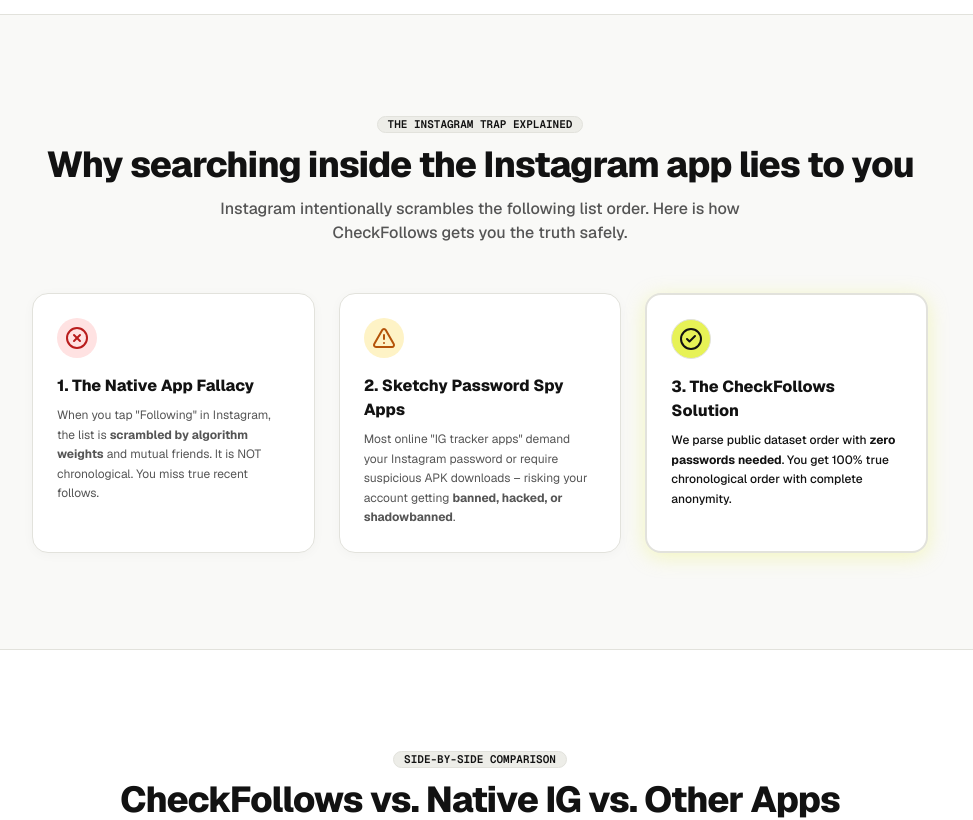
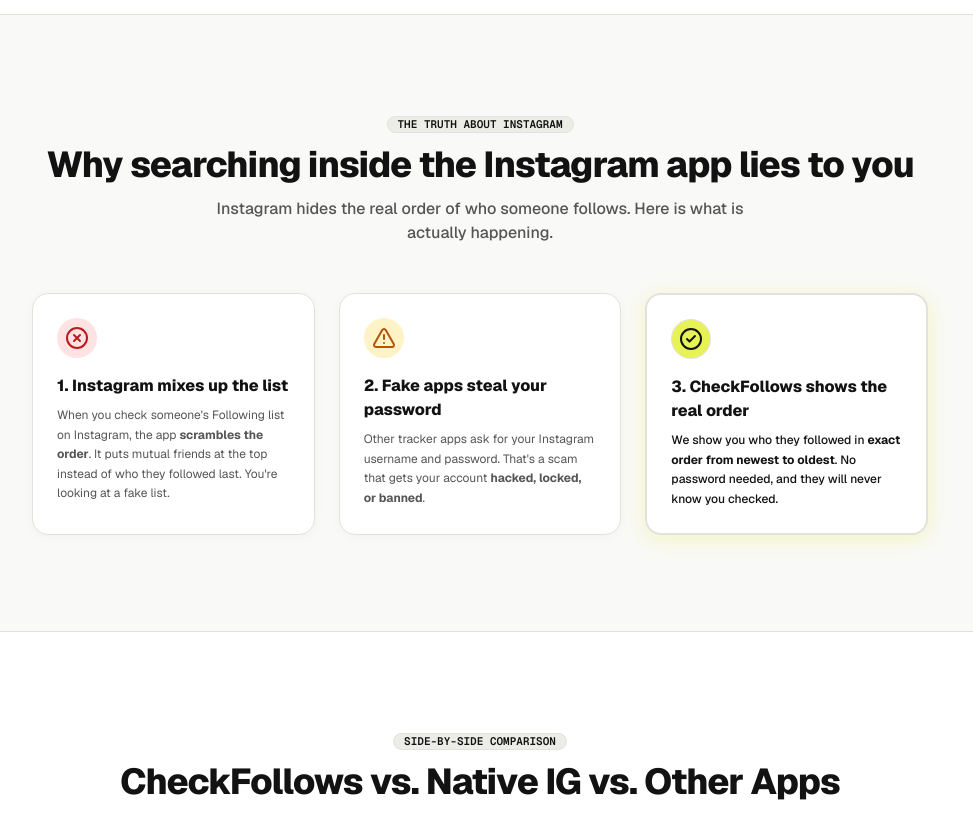
Before and after one commit to BhavyeKhetan/checkfollows, a Next.js app: page / in a window 1280 px wide. Shown: the part 866-1686 px from the top of the page, without its empty margins (160-1133 px from the left). Built offline with nearby package versions, Linux system fonts and the light colour scheme.

Commit message:
Remove price numbers from landing page buttons/cards and simplify copy in truth section

```diff
--- a/src/app/page.tsx
+++ b/src/app/page.tsx
@@ -149,7 +149,7 @@
   },
   {
     q: "How much does it cost?",
-    a: "CheckFollows is $12.99/week. You can search, preview results, and then subscribe to unlock the full list, followers, and change tracking.",
+    a: "Search and preview profile results for free. You only unlock when you want full access to all recent activity, follower lists, and automatic change alerts.",
   },
   {
     q: "Can I cancel anytime?",
@@ -378,7 +378,7 @@
                     router.push("/api/stripe/checkout");
                   }}
                 >
-                  Unlock for $12.99/week
+                  Unlock full list
                 </Button>
               </div>
             </div>
@@ -812,13 +812,13 @@
             className="text-center mb-12"
           >
             <Badge variant="mono" size="sm" className="mb-3">
-              THE INSTAGRAM TRAP EXPLAINED
+              THE TRUTH ABOUT INSTAGRAM
             </Badge>
             <h2 className="text-3xl sm:text-4xl font-extrabold text-[#121212] tracking-tight">
               Why searching inside the Instagram app lies to you
             </h2>
             <p className="mt-3 text-[#555555] font-medium max-w-xl mx-auto">
-              Instagram intentionally scrambles the following list order. Here is how CheckFollows gets you the truth safely.
+              Instagram hides the real order of who someone follows. Here is what is actually happening.
             </p>
           </motion.div>
 
@@ -827,9 +827,9 @@
               <div className="w-10 h-10 rounded-xl bg-red-100 flex items-center justify-center mb-4 text-[#B91C1C]">
                 <XCircle className="w-6 h-6" />
               </div>
-              <h3 className="font-extrabold text-base text-[#121212] mb-2">1. The Native App Fallacy</h3>
+              <h3 className="font-extrabold text-base text-[#121212] mb-2">1. Instagram mixes up the list</h3>
               <p className="text-xs text-[#555555] leading-relaxed">
-                When you tap &quot;Following&quot; in Instagram, the list is <strong>scrambled by algorithm weights</strong> and mutual friends. It is NOT chronological. You miss true recent follows.
+                When you check someone&apos;s Following list on Instagram, the app <strong>scrambles the order</strong>. It puts mutual friends at the top instead of who they followed last. You&apos;re looking at a fake list.
               </p>
             </Card>
 
@@ -837,9 +837,9 @@
               <div className="w-10 h-10 rounded-xl bg-amber-100 flex items-center justify-center mb-4 text-[#B45309]">
                 <AlertTriangle className="w-6 h-6" />
               </div>
-              <h3 className="font-extrabold text-base text-[#121212] mb-2">2. Sketchy Password Spy Apps</h3>
+              <h3 className="font-extrabold text-base text-[#121212] mb-2">2. Fake apps steal your password</h3>
               <p className="text-xs text-[#555555] leading-relaxed">
-                Most online &quot;IG tracker apps&quot; demand your Instagram password or require suspicious APK downloads &ndash; risking your account getting <strong>banned, hacked, or shadowbanned</strong>.
+                Other tracker apps ask for your Instagram username and password. That&apos;s a scam that gets your account <strong>hacked, locked, or banned</strong>.
               </p>
             </Card>
 
@@ -847,9 +847,9 @@
               <div className="w-10 h-10 rounded-xl bg-[#E7F256] border border-black/10 flex items-center justify-center mb-4 text-[#121212]">
                 <CheckCircle2 className="w-6 h-6" />
               </div>
-              <h3 className="font-extrabold text-base text-[#121212] mb-2">3. The CheckFollows Solution</h3>
+              <h3 className="font-extrabold text-base text-[#121212] mb-2">3. CheckFollows shows the real order</h3>
               <p className="text-xs text-[#121212] leading-relaxed font-medium">
-                We parse public dataset order with <strong>zero passwords needed</strong>. You get 100% true chronological order with complete anonymity.
+                We show you who they followed in <strong>exact order from newest to oldest</strong>. No password needed, and they will never know you checked.
               </p>
             </Card>
           </div>
@@ -1066,7 +1066,7 @@
                         inputRef.current?.scrollIntoView({ behavior: "smooth", block: "center" });
                       }}
                     >
-                      Unlock for $12.99/week
+                      Unlock full list
                     </Button>
                   </div>
                 </div>
@@ -1135,7 +1135,7 @@
             <StatCard label="Profile Access" value="Public" subtext="Public profiles only" highlighted />
             <StatCard label="Instagram Login" value="Zero" change="100% Safe" changeType="positive" />
             <StatCard label="Privacy Rating" value="100%" subtext="Untraceable search" />
-            <StatCard label="Billing" value="$12.99" change="Cancel Anytime" changeType="neutral" />
+            <StatCard label="Results" value="Instant" change="No Password Needed" changeType="positive" />
           </div>
         </div>
       </section>
```
